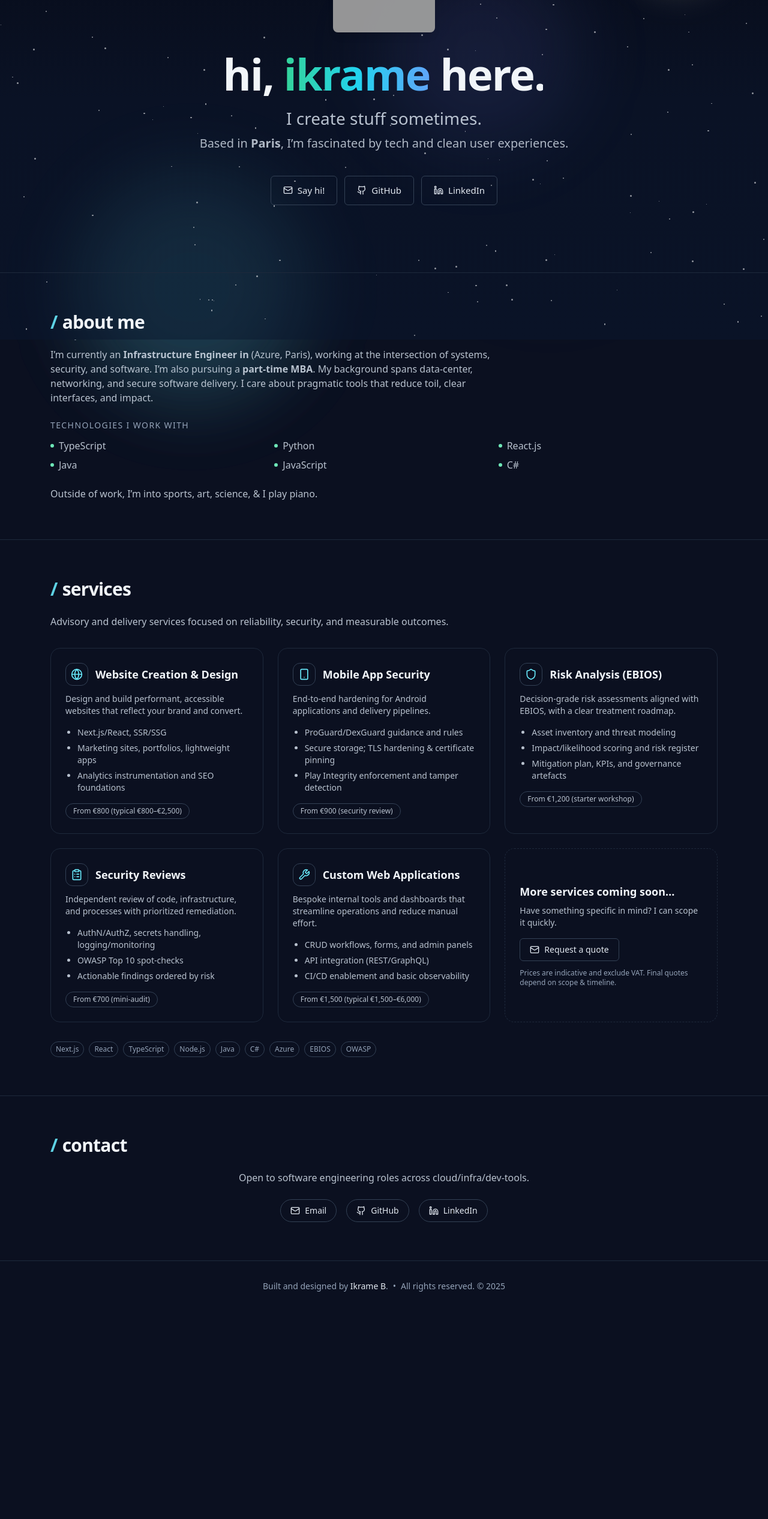
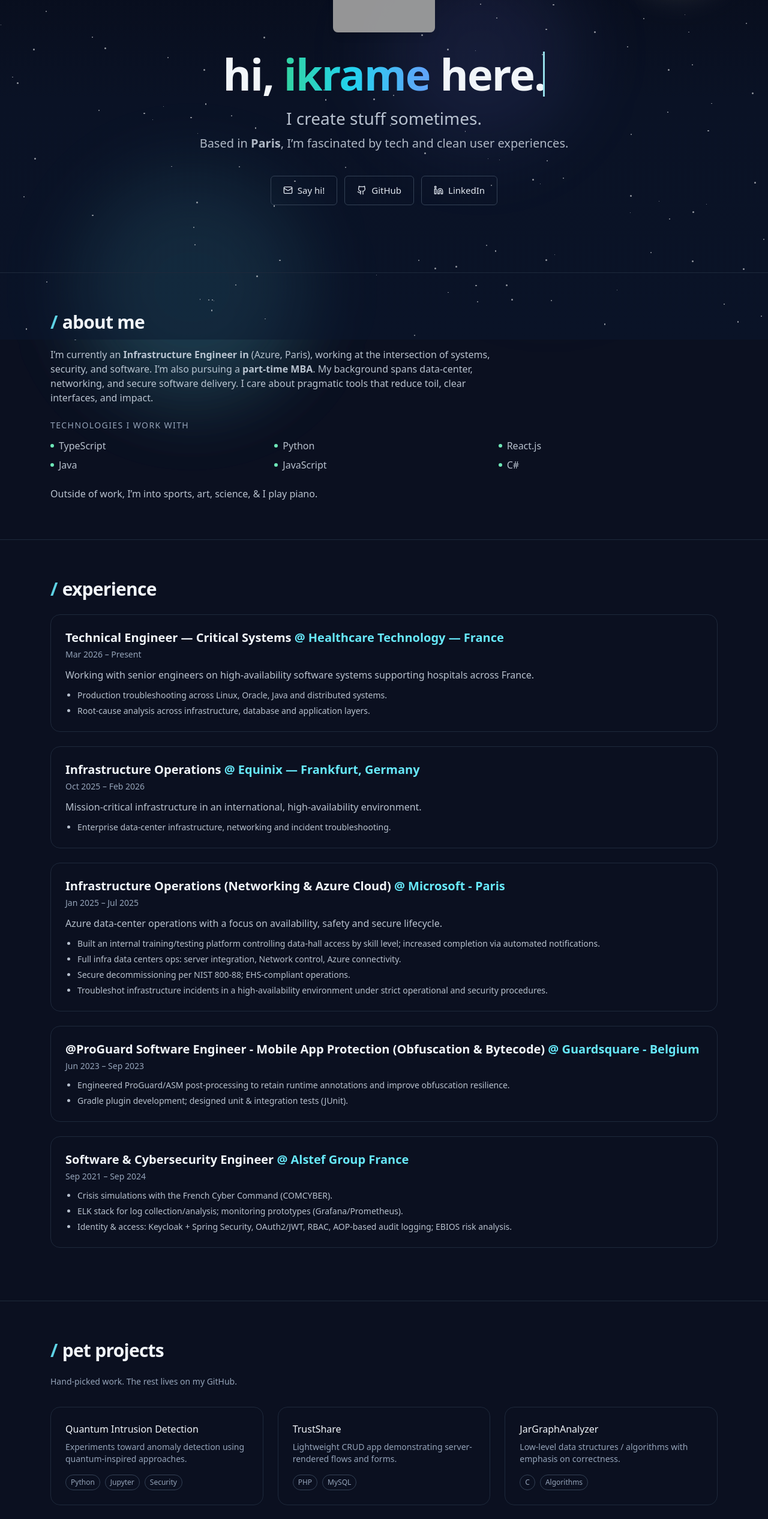
Before and after one commit to MysticKrameNine/ikrame, a Next.js app: page / in a window 1280 px wide. Shown: the part 234-2766 px from the top of the page at 60% size. Before the commit the page ends 2420 px from the top, so only its background shows below. Built offline with nearby package versions, Linux system fonts and the light colour scheme; grey boxes are pictures that could not be loaded.

Commit message:
fix back

```diff
--- a/src/app/globals.css
+++ b/src/app/globals.css
@@ -12,156 +12,3 @@ body { cursor: none; }
 /* background twinkle (from earlier) */
 @keyframes twinkle { 0%,100%{opacity:.2; transform:scale(1)} 50%{opacity:.9; transform:scale(1.6)} }
 .animate-twinkle { animation: twinkle 2.6s ease-in-out infinite; }
-/* ===== Experience interactive tabs ===== */
-
-.experience-console {
-  display: grid;
-  grid-template-columns: 150px 1fr;
-  max-width: 900px;
-  min-height: 380px;
-  margin-top: 3rem;
-}
-
-/* Company selector */
-
-.experience-tabs {
-  display: flex;
-  flex-direction: column;
-  border-right: 1px solid rgba(255, 255, 255, 0.15);
-}
-
-.experience-tabs button {
-  position: relative;
-  padding: 14px 18px;
-  border: 0;
-  background: transparent;
-  color: #94a3b8;
-  font-family: inherit;
-  font-size: 0.9rem;
-  text-align: left;
-  cursor: none;
-  transition:
-    color 0.25s ease,
-    background 0.25s ease;
-}
-
-.experience-tabs button:hover {
-  color: #5eead4;
-  background: rgba(94, 234, 212, 0.04);
-}
-
-.experience-tabs button.active {
-  color: #5eead4;
-}
-
-.experience-tabs button.active::after {
-  content: "";
-  position: absolute;
-  right: -1px;
-  top: 0;
-  width: 2px;
-  height: 100%;
-  background: #5eead4;
-}
-
-/* Experience content */
-
-.experience-detail {
-  padding: 20px 40px;
-  animation: experienceIn 0.35s ease;
-}
-
-.experience-detail h3 {
-  margin: 0;
-  font-size: 1.3rem;
-  font-weight: 600;
-  line-height: 1.5;
-}
-
-.experience-detail h3 span {
-  color: #5eead4;
-}
-
-.experience-period {
-  margin-top: 10px;
-  margin-bottom: 25px;
-  font-family: monospace;
-  font-size: 0.85rem;
-  letter-spacing: 0.05em;
-  opacity: 0.55;
-}
-
-.experience-highlight {
-  margin-bottom: 25px;
-  line-height: 1.7;
-  opacity: 0.75;
-}
-
-.experience-bullets {
-  display: flex;
-  flex-direction: column;
-  gap: 14px;
-}
-
-.experience-bullet {
-  display: grid;
-  grid-template-columns: 20px 1fr;
-  align-items: start;
-}
-
-.experience-bullet span {
-  color: #5eead4;
-}
-
-.experience-bullet p {
-  margin: 0;
-  line-height: 1.7;
-  opacity: 0.75;
-}
-
-/* Switching animation */
-
-@keyframes experienceIn {
-  from {
-    opacity: 0;
-    transform: translateY(8px);
-  }
-
-  to {
-    opacity: 1;
-    transform: translateY(0);
-  }
-}
-
-/* Mobile */
-
-@media (max-width: 700px) {
-  .experience-console {
-    grid-template-columns: 1fr;
-    min-height: auto;
-  }
-
-  .experience-tabs {
-    flex-direction: row;
-    overflow-x: auto;
-    border-right: 0;
-    border-bottom: 1px solid rgba(255, 255, 255, 0.15);
-  }
-
-  .experience-tabs button {
-    flex: 0 0 auto;
-    white-space: nowrap;
-  }
-
-  .experience-tabs button.active::after {
-    top: auto;
-    right: 0;
-    bottom: -1px;
-    width: 100%;
-    height: 2px;
-  }
-
-  .experience-detail {
-    padding: 30px 5px;
-  }
-}
--- a/src/app/page.tsx
+++ b/src/app/page.tsx
@@ -122,72 +122,12 @@ function Experience({
   );
 }
 
-const experiences = [
-  {
-    company: "Healthcare Tech",
-    role: "Technical Engineer — Critical Systems",
-    period: "Mar 2026 — Present",
-    highlight:
-      "Working with senior engineers on high-availability software systems supporting hospitals across France.",
-    bullets: [
-      "Production troubleshooting across Linux, Oracle, Java and distributed systems.",
-      "Root-cause analysis across infrastructure, database and application layers.",
-    ],
-  },
-  {
-    company: "Equinix",
-    role: "Infrastructure Operations",
-    period: "Oct 2025 — Feb 2026",
-    highlight:
-      "Mission-critical infrastructure in an international, high-availability environment.",
-    bullets: [
-      "Enterprise data-center infrastructure, networking and incident troubleshooting.",
-    ],
-  },
-  {
-    company: "Microsoft",
-    role: "Infrastructure Operations (Networking & Azure Cloud)",
-    period: "Jan 2025 — Jul 2025",
-    highlight:
-      "Azure data-center operations with a focus on availability, safety and secure lifecycle.",
-    bullets: [
-      "Built an internal training/testing platform controlling data-hall access by skill level; increased completion via automated notifications.",
-      "Full infra data centers ops: server integration, Network control, Azure connectivity.",
-      "Secure decommissioning per NIST 800-88; EHS-compliant operations.",
-      "Troubleshot infrastructure incidents in a high-availability environment under strict operational and security procedures.",
-    ],
-  },
-  {
-    company: "Guardsquare",
-    role: "@ProGuard Software Engineer — Mobile App Protection",
-    period: "Jun 2023 — Sep 2023",
-    highlight: "",
-    bullets: [
-      "Engineered ProGuard/ASM post-processing to retain runtime annotations and improve obfuscation resilience.",
-      "Gradle plugin development; designed unit & integration tests (JUnit).",
-    ],
-  },
-  {
-    company: "Alstef Group",
-    role: "Software & Cybersecurity Engineer",
-    period: "Sep 2021 — Sep 2024",
-    highlight: "",
-    bullets: [
-      "Crisis simulations with the French Cyber Command (COMCYBER).",
-      "ELK stack for log collection/analysis; monitoring prototypes (Grafana/Prometheus).",
-      "Identity & access: Keycloak + Spring Security, OAuth2/JWT, RBAC, AOP-based audit logging; EBIOS risk analysis.",
-    ],
-  },
-];
-
 /* ---------- Main page ---------- */
 export default function Home() {
   // EXACT typewriter alignment: measure the pixel width of the headline once rendered
-  const [activeExperience, setActiveExperience] = useState(0);
   const headlineRef = useRef<HTMLSpanElement | null>(null);
   const [headlineWidth, setHeadlineWidth] = useState<number>(0);
   const HEADLINE_STEPS = 16; // "hi, ikrame here." -> 16 visible characters
-
 
   useEffect(() => {
     const el = headlineRef.current;
@@ -297,6 +237,120 @@ export default function Home() {
       </Section>
 
       {/* ===== / experience ===== */}
+      <Section id="experience" title="experience">
+
+
+        <Experience
+          company="Healthcare Technology — France"
+          role="Technical Engineer — Critical Systems"
+          period="Mar 2026 – Present"
+          highlight="Working with senior engineers on high-availability software systems supporting hospitals across France."
+          bullets={[
+            "Production troubleshooting across Linux, Oracle, Java and distributed systems.",
+            "Root-cause analysis across infrastructure, database and application layers.",
+          ]}
+        />
+
+        <Experience
+          company="Equinix — Frankfurt, Germany"
+          role="Infrastructure Operations"
+          period="Oct 2025 – Feb 2026"
+          highlight="Mission-critical infrastructure in an international, high-availability environment."
+          bullets={[
+            "Enterprise data-center infrastructure, networking and incident troubleshooting.",
+          ]}
+        />
+        <Experience
+          company="Microsoft - Paris"
+          role="Infrastructure Operations (Networking & Azure Cloud)"
+          period="Jan 2025 – Jul 2025"
+          highlight="Azure data-center operations with a focus on availability, safety and secure lifecycle."
+          bullets={[
+            "Built an internal training/testing platform controlling data-hall access by skill level; increased completion via automated notifications.",
+            "Full infra data centers ops: server integration, Network control, Azure connectivity.",
+            "Secure decommissioning per NIST 800-88; EHS-compliant operations.",
+            "Troubleshot infrastructure incidents in a high-availability environment under strict operational and security procedures."
+          ]}
+        />
+
+        <Experience
+          company="Guardsquare - Belgium"
+          role="@ProGuard Software Engineer - Mobile App Protection (Obfuscation & Bytecode)"
+          period="Jun 2023 – Sep 2023"
+          bullets={[
+            "Engineered ProGuard/ASM post-processing to retain runtime annotations and improve obfuscation resilience.",
+            "Gradle plugin development; designed unit & integration tests (JUnit).",
+          ]}
+        />
+
+        <Experience
+          company="Alstef Group                                                                                                  France"
+          role="Software & Cybersecurity Engineer"
+          period="Sep 2021 – Sep 2024"
+          bullets={[
+            "Crisis simulations with the French Cyber Command (COMCYBER).",
+            "ELK stack for log collection/analysis; monitoring prototypes (Grafana/Prometheus).",
+            "Identity & access: Keycloak + Spring Security, OAuth2/JWT, RBAC, AOP-based audit logging; EBIOS risk analysis.",
+          ]}
+        />
+      </Section>
+
+      {/* ===== / pet projects ===== */}
+      <Section id="projects" title="pet projects">
+        <div className="mt-2 text-slate-400 text-sm">
+          Hand-picked work. The rest lives on my GitHub.
+        </div>
+
+        <div className="mt-8 grid grid-cols-1 md:grid-cols-3 gap-6">
+          <Card
+            title="Quantum Intrusion Detection"
+            desc="Experiments toward anomaly detection using quantum-inspired approaches."
+            tags={["Python", "Jupyter", "Security"]}
+            href="https://github.com/MysticKrameNine/Quantum_Intrusion_Detection"
+          />
+          <Card
+            title="TrustShare"
+            desc="Lightweight CRUD app demonstrating server-rendered flows and forms."
+            tags={["PHP", "MySQL"]}
+            href="https://github.com/MysticKrameNine/TrustShare"
+          />
+          <Card
+            title="JarGraphAnalyzer"
+            desc="Low-level data structures / algorithms with emphasis on correctness."
+            tags={["C", "Algorithms"]}
+            href="https://github.com/MysticKrameNine/JarGraphAnalyzer"
+          />
+          <Card
+            title="CalculatorForSonarQubeAnanalysis"
+            desc="Tiny front-end pieces exploring layout & typography."
+            tags={["HTML", "CSS"]}
+            href="https://github.com/MysticKrameNine/CalculatorForSonarQubeAnanalysis"
+          />
+          <Card
+            title="ATM Machine"
+            desc="Classic Java OOP exercise—PIN auth, balance ops, receipts."
+            tags={["Java", "OOP"]}
+            href="https://github.com/MysticKrameNine/ATM-Machine"
+          />
+          <Card
+            title="exb1610local (fork)"
+            desc="Academic Java project fork—demonstrates build & contribution workflow."
+            tags={["Java", "Gradle"]}
+            href="https://github.com/MysticKrameNine/exb1610local"
+          />
+        </div>
+
+        <div className="mt-8">
+          <a
+            href="https://github.com/MysticKrameNine"
+            target="_blank"
+            rel="noreferrer"
+            className="inline-flex items-center gap-2 rounded-md border border-slate-700 px-5 py-3 text-[15px] hover:bg-slate-800"
+          >
+            View all on GitHub →
+          </a>
+        </div>
+      </Section>
 
       {/* ===== / services ===== */}
       <Section id="services" title="services">
```
